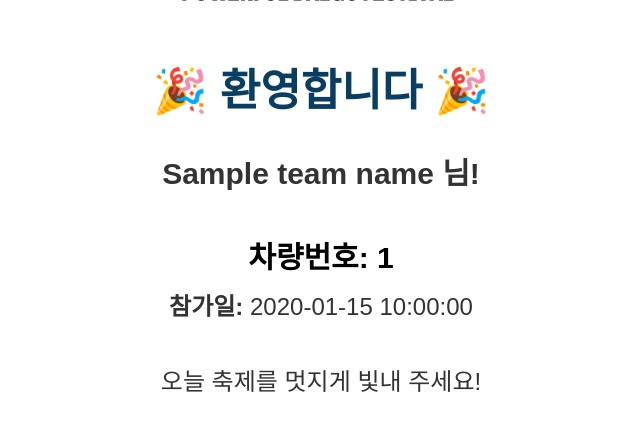
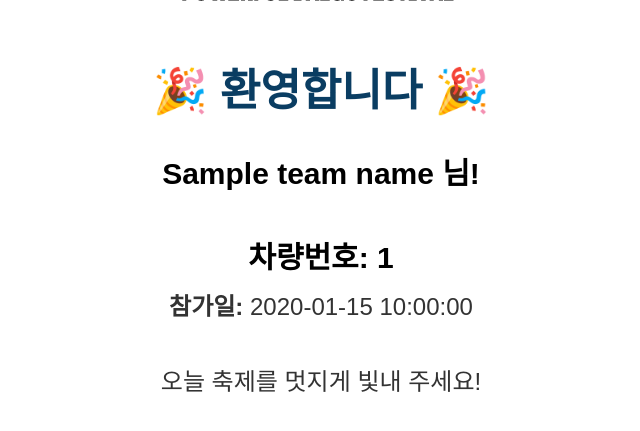
Before and after one commit to ahnonine/pdf_parking, a Flask app: template templates/result.html in a window 1280 px wide. Shown: the part 174-605 px from the top of the page, without its empty margins (319-959 px from the left). Run offline with Flask 3, Linux system fonts and the light colour scheme; the template is opened without the code that fills it: most values are stand-ins (such as "Sample title", 1, 10 or a date in 2020).

Commit message:
Update result.html

```diff
--- a/templates/result.html
+++ b/templates/result.html
@@ -52,7 +52,7 @@
     <img src="{{ url_for('static', filename='images/welcome_image.png') }}" alt="Welcome Image">
 
     <h1 style="color: #4e111;">🎉 환영합니다 🎉</h1>
-    <h2>{{ team_name }} 님!</h2>
+    <h2 style="color: black;">{{ team_name }} 님!</h2>
 
     <p style="font-size: 1.5em; font-weight: bold; color: black; margin-top: 40px;">
         차량번호: {{ car_number }}
```
